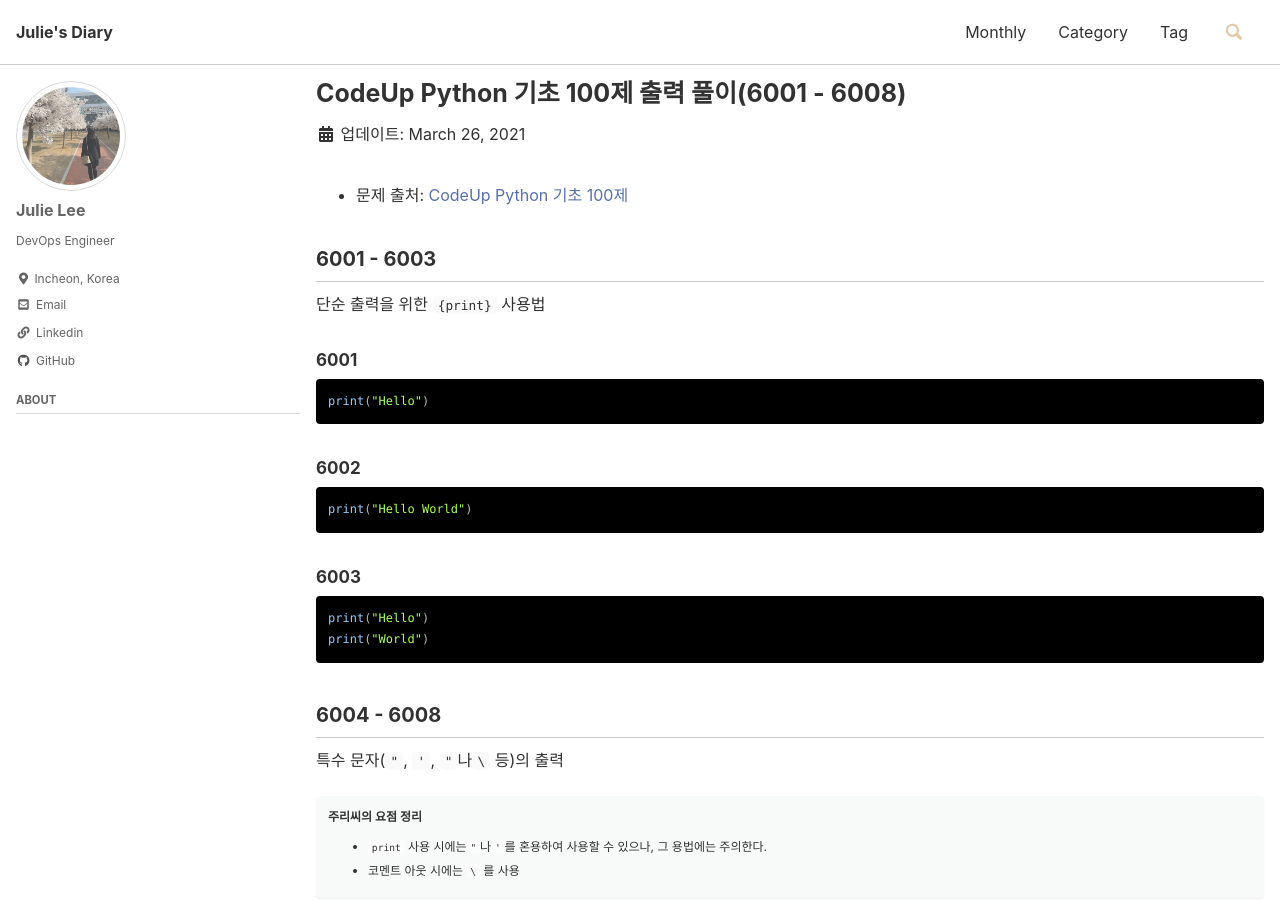
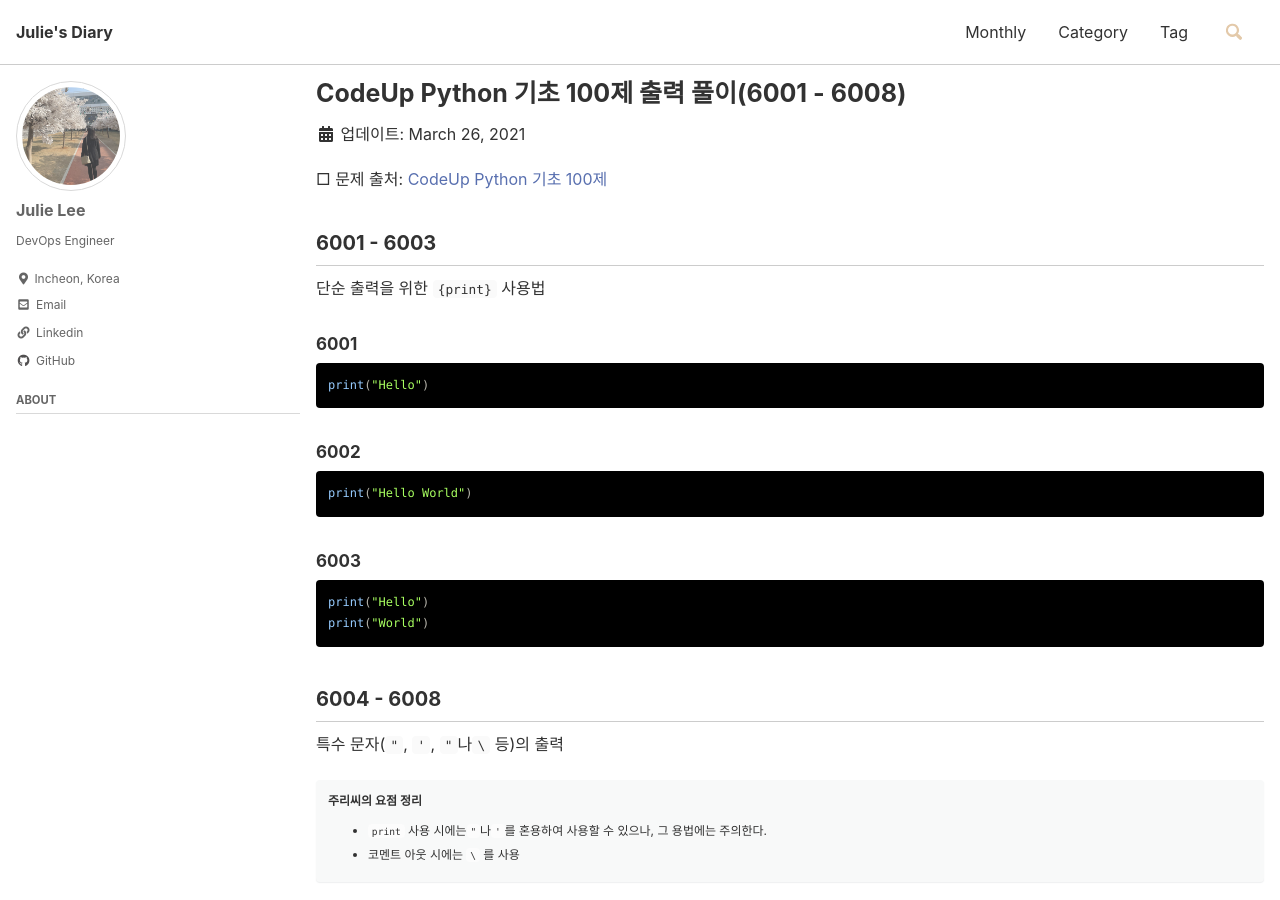
Before and after one commit to smilejulie0812/smilejulie0812.github.io, a Jekyll site: the page built from _posts/2021-03-26-codeup001.md, in a window 1280 px wide and 900 px high. Built offline with Jekyll 4.4.1, drawn with Linux system fonts in a browser that asks for light colours; cached includes are drawn as plain includes.

```diff
--- a/_posts/2021-03-26-codeup01.md
+++ b/_posts/2021-03-26-codeup001.md
@@ -9,7 +9,7 @@ tags:
 sidebar:
   nav: "docs"
 ---
-+ 문제 출처: [CodeUp Python 기초 100제](https://codeup.kr/problemsetsol.php?psid=33)
+□ 문제 출처: [CodeUp Python 기초 100제](https://codeup.kr/problemsetsol.php?psid=33)
 
 ## 6001 - 6003
 단순 출력을 위한 `{print}` 사용법
```
